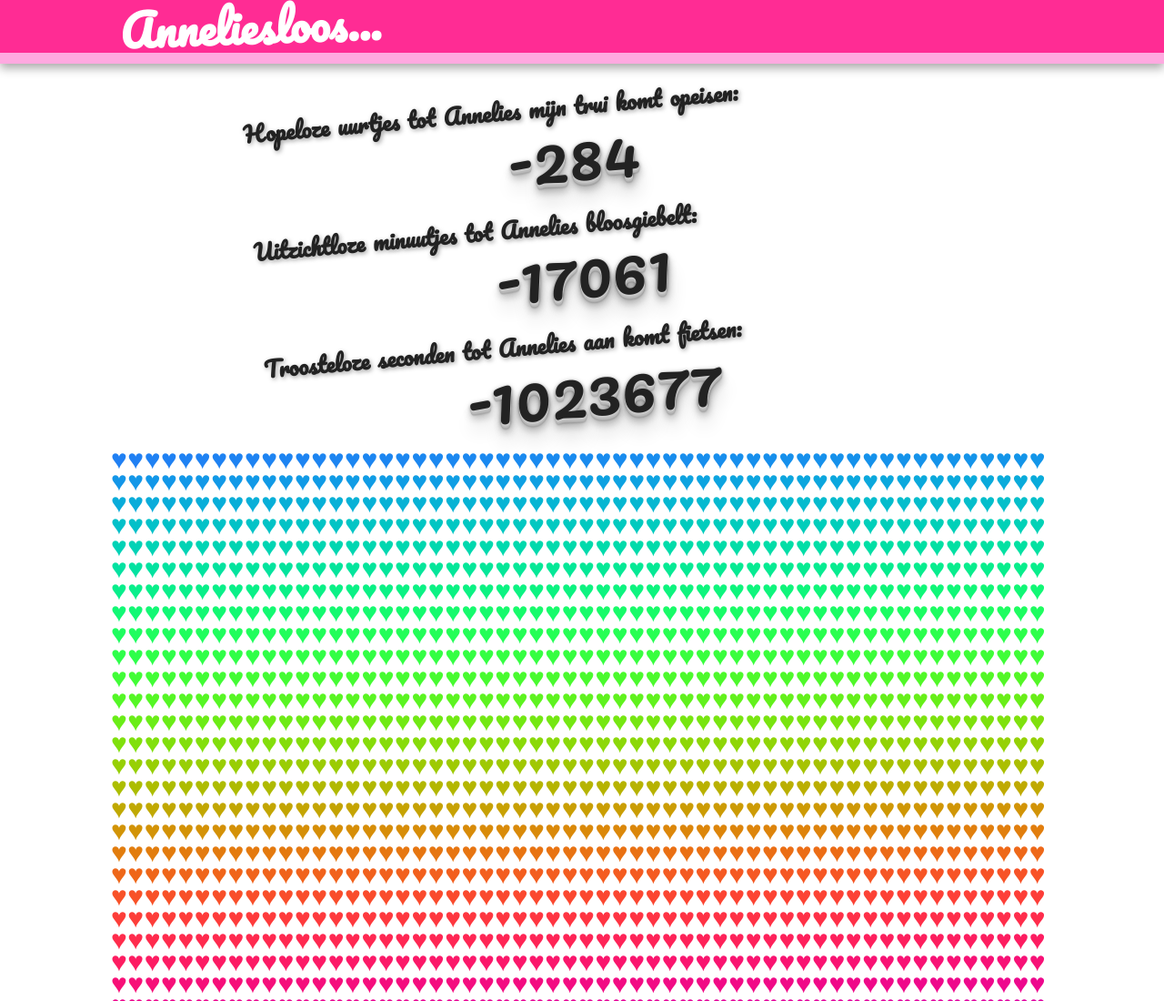
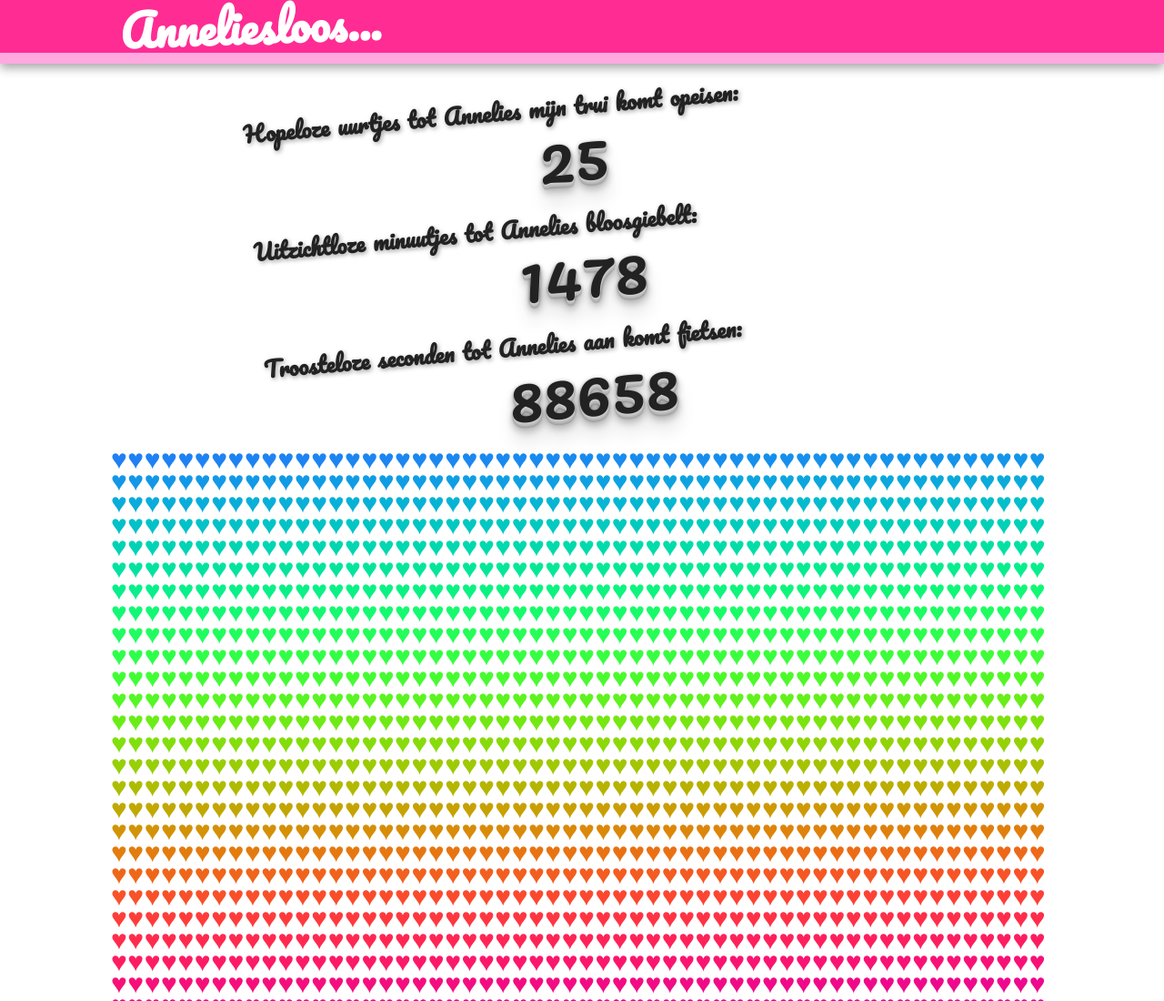
Before and after one commit to arianra/anneliesloos, a plain HTML site: page index.html in a window 1280 px wide. Shown: the top 1100 px of the page at 91% size. Drawn offline with Linux system fonts and the light colour scheme.

Commit message:
quick timer

```diff
--- a/css/main.css
+++ b/css/main.css
@@ -85,7 +85,7 @@ body {
 
 }
 
-#content-main-container{
+.content-main-container{
     transform: rotate(-5deg);
     -ms-transform: rotate(-5deg); /* IE 9 */
     -webkit-transform: rotate(-5deg); /* Safari and Chrome */
@@ -93,13 +93,13 @@ body {
     -moz-transform: rotate(-5deg); /* Firefox */
 }
 
-#content-main-container h4{
+.content-main-container h4{
     margin:.2em auto;
     width:70%;
     text-shadow: .06em .08em .2em rgb(167, 167, 167);
 }
 
-#content-main-container p{
+.content-main-container p{
     text-align: center;
     font-size: 3em;
     margin: .05em auto .4em auto;
--- a/index.html
+++ b/index.html
@@ -18,13 +18,17 @@
 
 		<div class="main-container">
 			<div class="main wrapper clearfix">
+
+				<article class="content-main-container">
+				</article>
+
 				<article class="hearts">
 				</article>
+
 			</div> <!-- #main -->
 		</div> <!-- #main-container -->
 
 		<script type="text/template" class="template">
-			<article id="content-main-container">
 				<section class="content-hours">
 					<h4><%= ll.titleHours %></h3>
 					<p><%= ll.valueHours %> </p>
@@ -38,9 +42,11 @@
 					<p><%= ll.valueSeconds %></p>
 				</section>
 		</script>
+
 		<script src="js/polyfill.js"></script>
 		<script src="js/vendor/underscore-min.js"></script>
 		<script src="js/vendor/jquery-1.8.3.min.js"></script>
 		<script src="js/main.js?hartjelies09"></script>
+
 	</body>
 </html>
--- a/js/main.js
+++ b/js/main.js
@@ -226,6 +226,15 @@ var LL = LL || {}; //namespace
 	};
 
 	LL.LiesView = function(model){
+		this.model = typeof model !== undefined ? model : new LiesModel();
+
+		this.init = function(){
+			this.model.initElapsedUnits();
+		};
+
+		this.render = function(){
+
+		};
 		//setinterval logica en dergelijke, render functie. renderfunctie aanroepen in queue.
 	};
 
@@ -264,24 +273,33 @@ var LL = LL || {}; //namespace
 	//
 	// debug
 	//
-	var fooTime = new LL.TillLies( "02/01/2013 23:01:00" );
+	var fooTime = new LL.TillLies( "02/14/2013 20:00:00" );
 	fooTime.initElapsedUnits();
-	console.log(fooTime.elapsedHours());
+
 	LL.contentData.valueHours = fooTime.elapsedHours();
 	LL.contentData.valueMinutes = fooTime.elapsedMinutes();
 	LL.contentData.valueSeconds = fooTime.elapsedSeconds();
 
 	var fooTemplate = _.template( $('.template').html() , LL.contentData , {variable: 'll'} );
-	$('.main').prepend( fooTemplate );
+	var fooContainer = $('.content-main-container');
+	fooContainer.prepend( fooTemplate );
 
-	//een goeie manier is waarschijnlijk om eerst de template te nemen, vervolgens de tekst
-	//erin plompen, misschien nog escapen en taggen etc.
-	//dan pas aan het einde door de template te gaan en de color style toetepassen, op alles
-	//behalve tags, tags dus skippen.
+	var everySecond = window.setInterval(function(){
+		fooTime.currentTime = new Date();
+		LL.contentData.valueHours = fooTime.elapsedHours();
+		LL.contentData.valueMinutes = fooTime.elapsedMinutes();
+		LL.contentData.valueSeconds = fooTime.elapsedSeconds();
+		fooTemplate = _.template( $('.template').html() , LL.contentData , {variable: 'll'} );
+		fooContainer.html('').prepend( fooTemplate );
+
+	},1000);
+
 	var len = 2003;
 	var fooboo = LL.Rainbow.createRainbowArray( LL.Rainbow.createComponents( len,undefined,[4,0,2] ) );
 	for( var i = 0; i < len; i++ ){
-		$('.main article.hearts').append( '<span style=\"color:'+ fooboo[i]+ '\"> &#9829; </span> ' );
+		$(LL.HTMLFab.render(LL.HTMLFab.tag('span',' &#9829; ',{style:'color:'+fooboo[i]}))).appendTo('article.hearts');
+
 	}
 
+
 })(jQuery);
```
